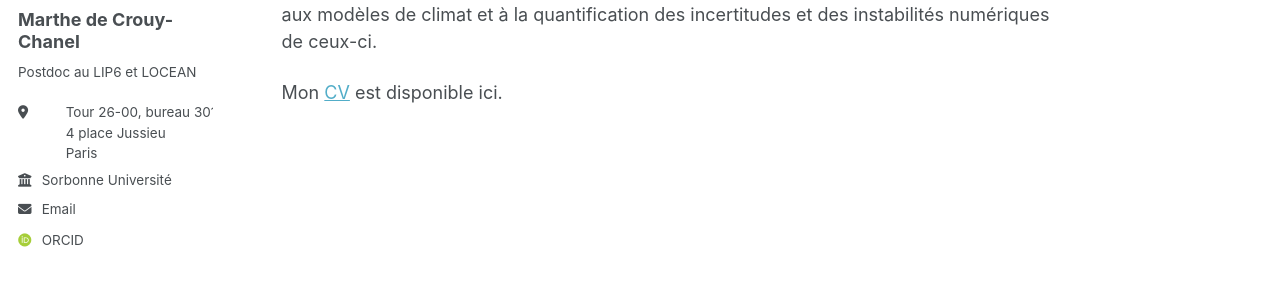
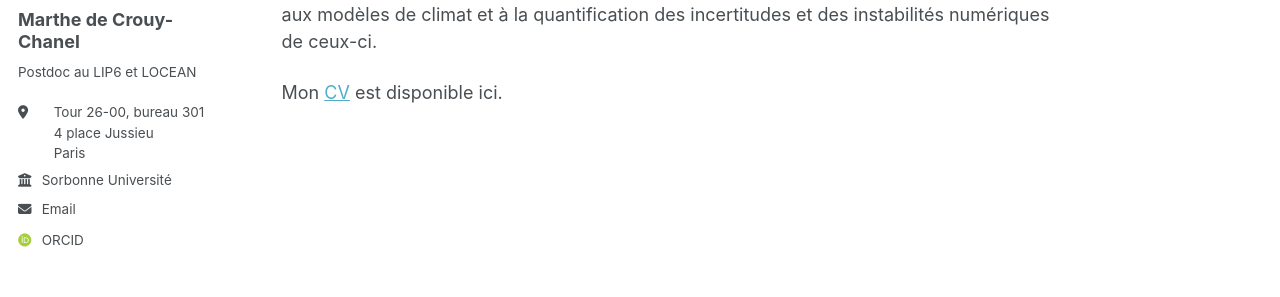
Before and after one commit to mdecrouy/mdecrouy.github.io, a Jekyll site: the page built from _pages/about.md, in a window 1280 px wide. Shown: the part 275-572 px from the top of the page. Built offline with Jekyll 4.4.1, drawn with Linux system fonts in a browser that asks for light colours; some web fonts are replaced.

Commit message:
Update main.scss

```diff
--- a/assets/css/main.scss
+++ b/assets/css/main.scss
@@ -44,7 +44,7 @@
    .location-text {
      display: inline-block;
      vertical-align: top;
-     margin-left: 24px;
+     margin-left: 12px;
    }
 
    .page__contact i.fa-map-marker {
```
